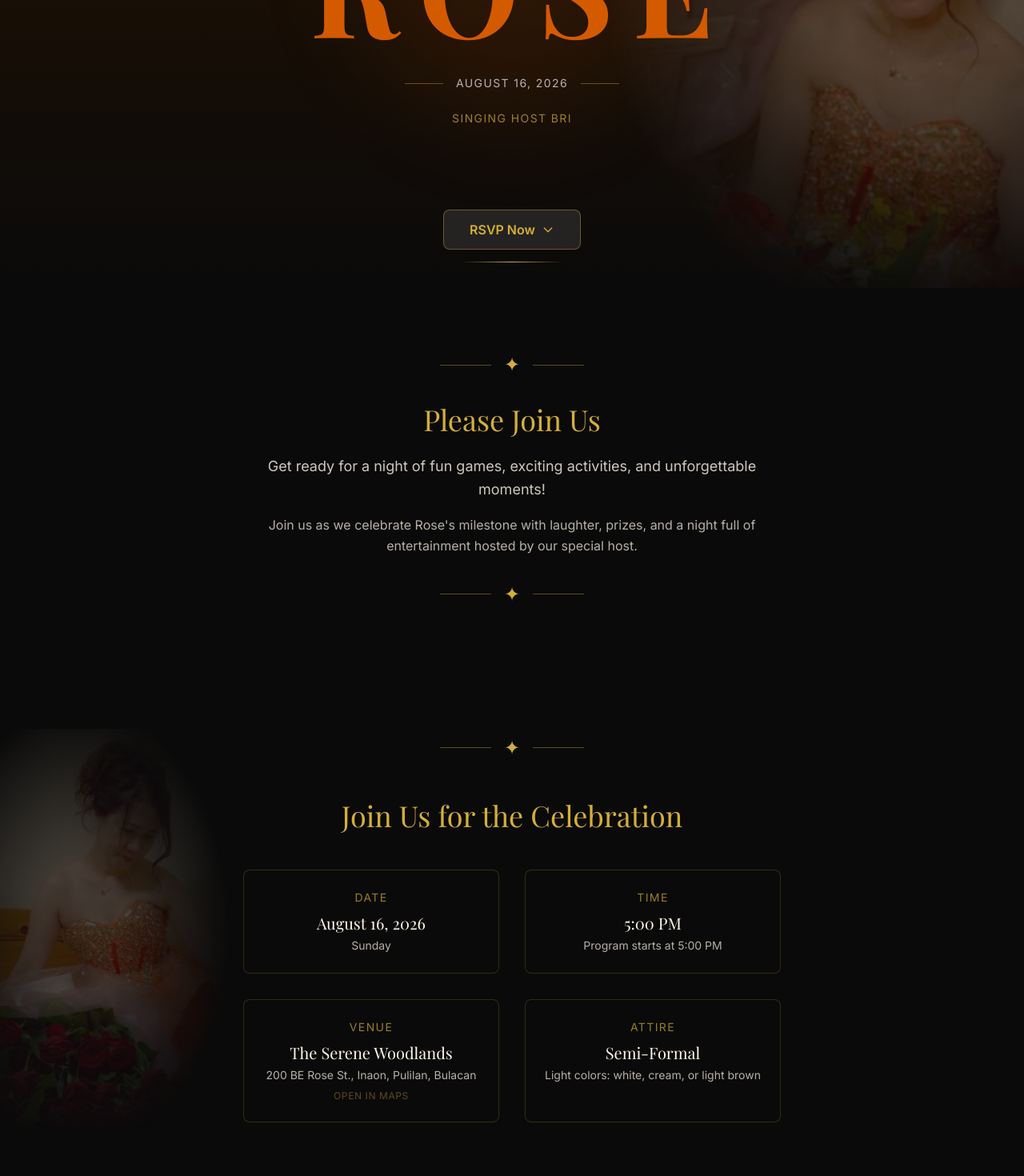
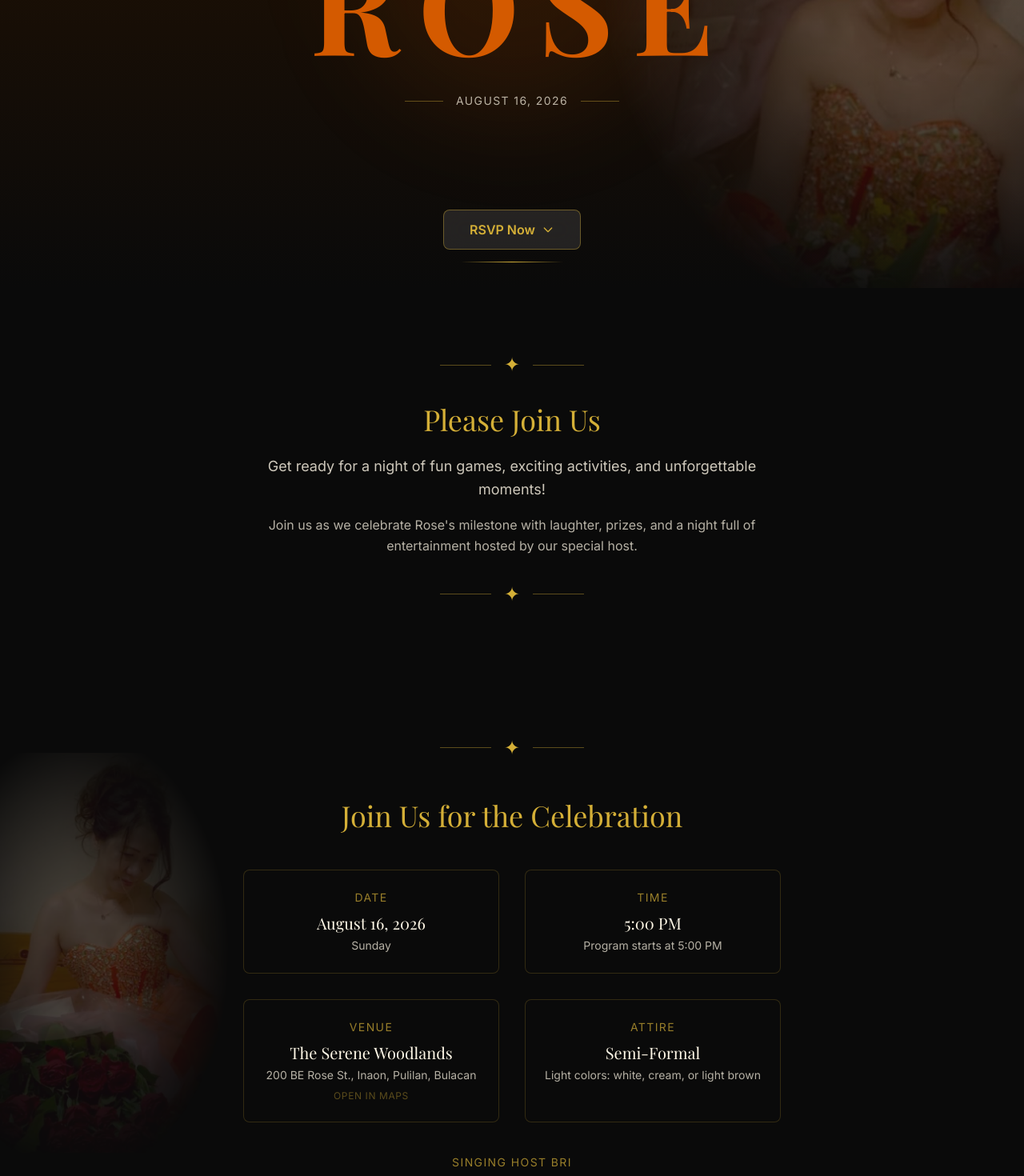
Before and after one commit to Karllouise-code/tita-rsvp-bday, a React (Vite) app: page / in a window 1280 px wide. Shown: the part 440-1910 px from the top of the page at 80% size. Built offline with nearby package versions, Linux system fonts and the light colour scheme.

Commit message:
feat: move singing host name from Hero to EventDetails

```diff
--- a/src/components/EventDetails.jsx
+++ b/src/components/EventDetails.jsx
@@ -87,6 +87,16 @@ const EventDetails = () => {
             <p className="text-cream/70 text-sm mt-1">Light colors: white, cream, or light brown</p>
           </motion.div>
         </div>
+
+        <motion.p
+          initial={{ opacity: 0 }}
+          whileInView={{ opacity: 1 }}
+          viewport={{ once: true }}
+          transition={{ duration: 0.6, delay: 1 }}
+          className="mt-10 text-gold/70 text-sm tracking-widest uppercase"
+        >
+          Singing Host Bri
+        </motion.p>
       </motion.div>
     </section>
   )
--- a/src/components/Hero.jsx
+++ b/src/components/Hero.jsx
@@ -96,15 +96,6 @@ const Hero = ({ isMuted, toggleMute }) => {
           <span className="tracking-widest uppercase">August 16, 2026</span>
           <span className="w-12 h-px bg-gold/40" />
         </motion.div>
-
-        <motion.p
-          initial={{ opacity: 0 }}
-          animate={{ opacity: 1 }}
-          transition={{ duration: 1, delay: 1.8 }}
-          className="mt-6 text-gold/70 text-sm tracking-widest uppercase"
-        >
-          Singing Host Bri
-        </motion.p>
       </div>
 
       {/* Ornamental gold line bottom */}
```
